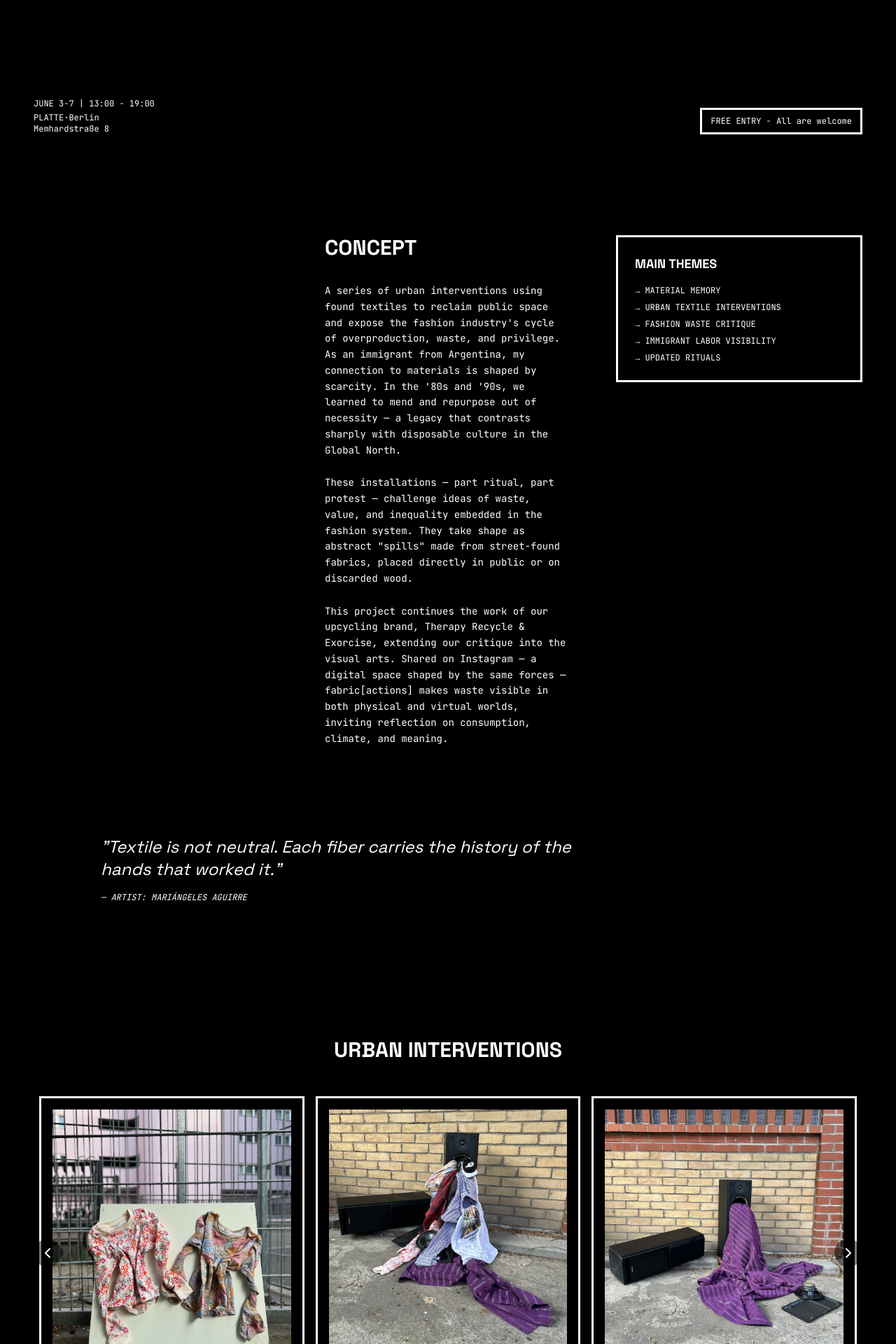
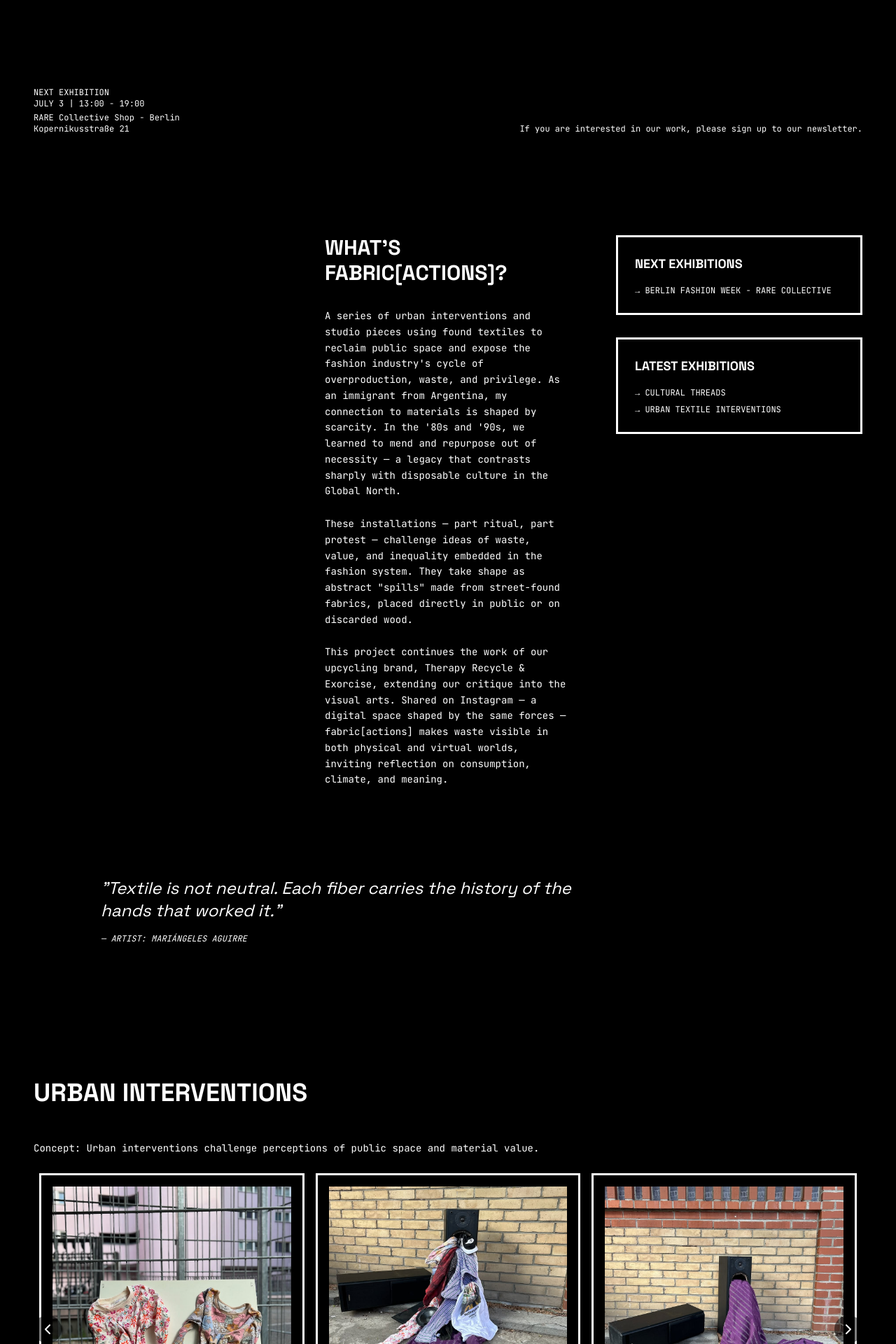
Before and after one commit to adriandgn/fabric-actions, a React (Vite) app: page / in a window 1280 px wide. Shown: the part 560-2480 px from the top of the page at 70% size. Built offline with nearby package versions, Linux system fonts and the light colour scheme.

Commit message:
Implementación de la versión 2.0.0

```diff
--- a/src/components/ExhibitionInfo.tsx
+++ b/src/components/ExhibitionInfo.tsx
@@ -11,12 +11,12 @@ const ExhibitionInfo = () => {
         {/* Columna 2 */}
         <div>
           <h2 className="text-2xl md:text-3xl font-bold font-grotesk mb-8 leading-tight">
-            CONCEPT
+            WHAT'S FABRIC[ACTIONS]?
           </h2>
 
           <div className="space-y-6 text-sm font-mono leading-relaxed">
             <p>
-              A series of urban interventions using found textiles to reclaim public space and expose the fashion industry's cycle of overproduction, waste, and privilege. As an immigrant from Argentina, my connection to materials is shaped by scarcity. In the '80s and '90s, we learned to mend and repurpose out of necessity — a legacy that contrasts sharply with disposable culture in the Global North.
+              A series of urban interventions and studio pieces using found textiles to reclaim public space and expose the fashion industry's cycle of overproduction, waste, and privilege. As an immigrant from Argentina, my connection to materials is shaped by scarcity. In the '80s and '90s, we learned to mend and repurpose out of necessity — a legacy that contrasts sharply with disposable culture in the Global North.
             </p>
             <p>
               These installations — part ritual, part protest — challenge ideas of waste, value, and inequality embedded in the fashion system. They take shape as abstract "spills" made from street-found fabrics, placed directly in public or on discarded wood.
@@ -27,18 +27,23 @@ const ExhibitionInfo = () => {
           </div>
         </div>
 
-        {/* Columna 3 */}
-        <div className="mt-16 md:mt-0">
+        {/* Columna 3 - LATEST y NEXT EXHIBITIONS juntos */}
+        <div className="flex flex-col gap-8 mt-16 md:mt-0">
           <div className="brutalist-border p-6">
             <h3 className="text-lg font-bold font-grotesk mb-4">
-              MAIN THEMES
+              NEXT EXHIBITIONS
             </h3>
             <ul className="text-xs font-mono space-y-2">
-              <li>→ MATERIAL MEMORY</li>
+              <li><a href="#about-the-event" className="hover:underline">→ BERLIN FASHION WEEK - RARE COLLECTIVE</a></li>
+            </ul>
+          </div>
+          <div className="brutalist-border p-6">
+            <h3 className="text-lg font-bold font-grotesk mb-4">
+              LATEST EXHIBITIONS
+            </h3>
+            <ul className="text-xs font-mono space-y-2">
+              <li>→ CULTURAL THREADS</li>
               <li>→ URBAN TEXTILE INTERVENTIONS</li>
-              <li>→ FASHION WASTE CRITIQUE</li>
-              <li>→ IMMIGRANT LABOR VISIBILITY</li>
-              <li>→ UPDATED RITUALS</li>
             </ul>
           </div>
         </div>
--- a/src/components/Hero.tsx
+++ b/src/components/Hero.tsx
@@ -5,7 +5,7 @@ const Hero = () => {
       {/* Header incómodo */}
       <div className="flex justify-between items-start">
         <div className="text-xs font-mono tracking-wider">
-          UPCOMING EXHIBITION - CULTURAL THREADS
+          LATEST EXHIBITION - CULTURAL THREADS
         </div>
         <div className="text-xs font-mono tracking-wider">
            BERLIN 2025
@@ -41,20 +41,14 @@ const Hero = () => {
       {/* Información abajo con disposición asimétrica */}
       <div className="flex justify-between items-end">
         <div className="text-xs font-mono">
-          <div>JUNE 3-7 | 13:00 - 19:00 </div>
-          <div className="mt-1">PLATTE·Berlin</div>
-          <div>Memhardstraße 8</div>
+          <div>NEXT EXHIBITION </div>
+          <div>JULY 3 | 13:00 - 19:00 </div>
+          <div className="mt-1">RARE Collective Shop - Berlin</div>
+          <div>Kopernikusstraße 21</div>
         </div>
 
         <div className="text-right text-xs font-mono">
-          <a
-            href="https://www.eventbrite.com/e/cultural-threads-2025-tickets-1377741254179"
-            target="_blank"
-            rel="noopener noreferrer"
-            className="brutalist-border inline-block px-3 py-2 hover:bg-white hover:text-black transition-colors duration-200"
-          >
-            FREE ENTRY - All are welcome
-          </a>
+          <a href="#footer" className="hover:underline">If you are interested in our work, please sign up to our newsletter.</a>
         </div>
       </div>
     </section>
--- a/src/components/LocationInfo.tsx
+++ b/src/components/LocationInfo.tsx
@@ -5,24 +5,23 @@ const LocationInfo = () => {
       <div className="grid grid-cols-1 md:grid-cols-2 gap-8 md:gap-16">
 
         <div>
-          <h2 className="text-2xl md:text-3xl font-bold font-grotesk mb-8">
+          <h3 className="text-lg font-bold font-grotesk mb-4">
             LOCATION
-          </h2>
+          </h3>
 
           <div className="space-y-4 text-sm font-mono">
             <div>
-              <div className="font-bold mb-1">PLATTE·BERLIN</div>
-              <div>JUNE 3 - JUNE 7</div>
-              <div>Memhardstraße 8, 10178 Berlin</div>
+              <div className="font-bold mb-1">RARE COLLECTIVE</div>
+              <div>BERLIN FASHION WEEK</div>
+              <div>Kopernikusstraße 21, 10178 Berlin</div>
             </div>
 
             <div className="h-4"></div>
 
             <div>
               <div className="font-bold mb-1">TRANSPORT</div>
-              <div>U2, U5, S5, S7, S75 (Alexanderplatz)</div>
-              <div>M4, M5, M6 (Alexanderplatz)</div>
-              <div>Tram M2, M4, M5, M6 (Memhardstraße)</div>
+              <div>Tram M10, M13 (Kopernikusstr./Libauer Str.)</div>
+              <div>U1, U3, S5, S7, S75, S9 (Warschauer Str.)</div>
             </div>
 
           </div>
@@ -38,18 +37,20 @@ const LocationInfo = () => {
 
               <div className="space-y-3 text-sm font-mono">
                 <a
-                  href="https://www.eventbrite.com/e/cultural-threads-2025-tickets-1377741254179"
+                  href="https://www.instagram.com/rare_berlin/"
                   target="_blank"
                   rel="noopener noreferrer"
                   className="hover:bg-white hover:text-black transition-colors duration-200 inline-block px-2 py-1"
                 >
-                  → Eventbrite Tickets
+                  → @rare_berlin
                 </a>
                 <a
-                  href="mailto:contact@sepidehahadi.com"
+                  href="https://www.instagram.com/therapy_berlin/"
+                  target="_blank"
+                  rel="noopener noreferrer"
                   className="hover:bg-white hover:text-black transition-colors duration-200 inline-block px-2 py-1"
                 >
-                  → contact@sepidehahadi.com
+                  → @therapy_berlin
                 </a>
               </div>
             </div>
--- /dev/null
+++ b/src/components/Studiopieces.tsx
@@ -0,0 +1,149 @@
+import { useState, useRef, useEffect } from 'react';
+import { ChevronLeft, ChevronRight } from 'lucide-react';
+
+interface Piece {
+  id: number;
+  title: string;
+  date: string;
+  image: string;
+}
+
+const Studiopieces = () => {
+  const [currentIndex, setCurrentIndex] = useState(0);
+  const [itemsPerView, setItemsPerView] = useState(3);
+  const [isMobile, setIsMobile] = useState(false);
+  const carouselRef = useRef<HTMLDivElement>(null);
+
+  // Only the first 3 pieces
+  const pieces: Piece[] = [
+    {
+      id: 1,
+      title: 'Piece #1 - Studio Work',
+      date: 'JUNE 5',
+      image: '/img/studio_piece1.jpg'
+    },
+    {
+      id: 2,
+      title: 'Piece #2 - Studio Work',
+      date: 'JUNE 6',
+      image: '/img/studio_piece2.jpg'
+    },
+    {
+      id: 3,
+      title: 'Piece #3 - Studio Work',
+      date: 'JUNE 7',
+      image: '/img/studio_piece3.jpg'
+    }
+  ];
+
+  const totalItems = pieces.length;
+
+  // Handle window resize and set items per view
+  useEffect(() => {
+    const handleResize = () => {
+      if (window.innerWidth < 768) {
+        setItemsPerView(1);
+        setIsMobile(true);
+      } else if (window.innerWidth < 1024) {
+        setItemsPerView(2);
+        setIsMobile(false);
+      } else {
+        setItemsPerView(3);
+        setIsMobile(false);
+      }
+    };
+
+    window.addEventListener('resize', handleResize);
+    handleResize();
+
+    return () => window.removeEventListener('resize', handleResize);
+  }, []);
+
+  // Calculate visible items and navigation
+  const visibleItems = isMobile ? 1 : itemsPerView;
+  const maxIndex = Math.max(0, totalItems - visibleItems);
+
+  // Handle navigation based on device type
+  const next = () => {
+    setCurrentIndex(prevIndex => Math.min(prevIndex + (isMobile ? 1 : itemsPerView), maxIndex));
+  };
+
+  const prev = () => {
+    setCurrentIndex(prevIndex => Math.max(prevIndex - (isMobile ? 1 : itemsPerView), 0));
+  };
+
+  return (
+    <section className="px-6 md:px-12 py-16 md:py-24">
+      <div className="flex justify-between items-end mb-12">
+        <h2 className="text-3xl md:text-4xl font-bold font-grotesk">
+          STUDIO PIECES
+        </h2>
+      </div>
+      <div className="grid grid-cols-1 md:grid-cols-3 gap-8">
+          <div className="md:col-span-2">
+            <p className="text-sm font-mono leading-relaxed mb-6">
+              Concept: Studio pieces created in an experimental context, exploring materials and forms.
+            </p>
+          </div>
+        </div>
+
+      <div className="relative">
+        {/* Navigation Arrows */}
+        <button
+          onClick={prev}
+          className="absolute left-0 top-1/2 -translate-y-1/2 z-10 p-2 bg-black/50 rounded-full text-white hover:bg-white hover:text-black transition-colors"
+          aria-label="Previous piece"
+        >
+          <ChevronLeft size={24} />
+        </button>
+
+        <button
+          onClick={next}
+          className="absolute right-0 top-1/2 -translate-y-1/2 z-10 p-2 bg-black/50 rounded-full text-white hover:bg-white hover:text-black transition-colors"
+          aria-label="Next piece"
+        >
+          <ChevronRight size={24} />
+        </button>
+
+        {/* Carousel */}
+        <div
+          ref={carouselRef}
+          className="overflow-hidden"
+        >
+          <div
+            className="flex transition-transform duration-300 ease-in-out"
+            style={{
+              transform: `translateX(-${(currentIndex * 100) / totalItems}%)`,
+              width: `${(totalItems * 100) / visibleItems}%`
+            }}
+          >
+            {pieces.map((piece) => (
+              <div
+                key={piece.id}
+                className={`px-2 transition-all duration-300`}
+                style={{ width: `${100 / visibleItems}%` }}
+              >
+                <div className="brutalist-border p-2 sm:p-4 h-full flex flex-col">
+                  <div className="aspect-square overflow-hidden mb-2 sm:mb-4 max-h-[60vh] sm:max-h-none">
+                    <img
+                      src={piece.image}
+                      alt={piece.title}
+                      className="w-full h-full object-cover hover:scale-105 transition-transform duration-300"
+                      style={{ maxHeight: 'calc(100vh - 300px)' }}
+                    />
+                  </div>
+                  <h3 className="font-bold text-lg mb-1">{piece.title}</h3>
+                  <p className="text-sm text-gray-400">{piece.date}</p>
+                </div>
+              </div>
+            ))}
+          </div>
+        </div>
+      </div>
+
+
+    </section>
+  );
+};
+
+export default Studiopieces;
--- a/src/components/UrbanInterventions.tsx
+++ b/src/components/UrbanInterventions.tsx
@@ -73,10 +73,19 @@ const UrbanInterventions = () => {
   };
 
   return (
-    <section className="px-6 md:px-12 py-16 md:py-24 bg-black">
-      <h2 className="text-2xl md:text-3xl font-bold font-grotesk mb-12 text-center">
-        URBAN INTERVENTIONS
-      </h2>
+    <section className="px-6 md:px-12 py-16 md:py-24">
+      <div className="flex justify-between items-end mb-12">
+        <h2 className="text-3xl md:text-4xl font-bold font-grotesk">
+          URBAN INTERVENTIONS
+        </h2>
+      </div>
+      <div className="grid grid-cols-1 md:grid-cols-3 gap-8">
+          <div className="md:col-span-2">
+            <p className="text-sm font-mono leading-relaxed mb-6">
+              Concept: Urban interventions challenge perceptions of public space and material value.
+            </p>
+          </div>
+        </div>
 
       <div className="relative">
         {/* Navigation Arrows */}
--- a/src/pages/Index.tsx
+++ b/src/pages/Index.tsx
@@ -2,6 +2,7 @@
 import Hero from "../components/Hero";
 import ExhibitionInfo from "../components/ExhibitionInfo";
 import UrbanInterventions from "../components/UrbanInterventions";
+import Studiopieces from "../components/Studiopieces";
 import ArtistsList from "../components/ArtistsList";
 import LocationInfo from "../components/LocationInfo";
 import Footer from "../components/Footer";
@@ -12,6 +13,7 @@ const Index = () => {
       <Hero />
       <ExhibitionInfo />
       <UrbanInterventions />
+      <Studiopieces />
       <ArtistsList />
       <LocationInfo />
       <Footer />
```
Also changed, not shown: src/components/ArtistsList.tsx (+1 -68 lines), src/components/Footer.tsx (+1 -11 lines), 15 other files (tests, documents, lock files or other folders).
